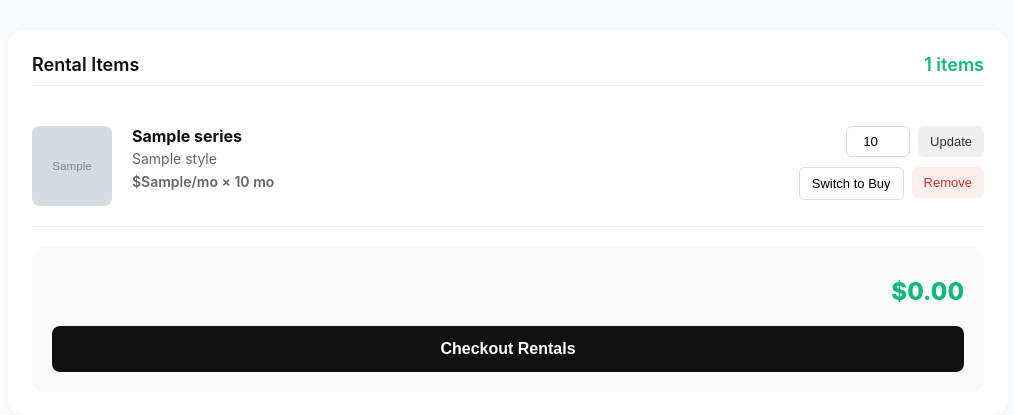
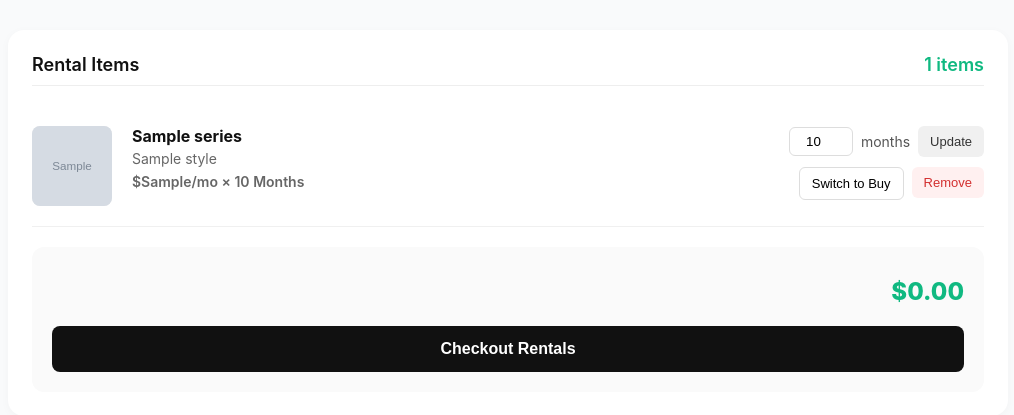
Before and after one commit to vvn-hsu/modoya, a Flask app: template templates/cart.html in a window 1280 px wide. Shown: the part 69-484 px from the top of the page, without its empty margins (132-1146 px from the left). Run offline with Flask 3, Linux system fonts and the light colour scheme; the template is opened without the code that fills it: most values are stand-ins (such as "Sample title", 1, 10 or a date in 2020); grey boxes marked "Sample" are stand-in pictures.

Commit message:
add the unit (month) in the cart

```diff
--- a/templates/cart.html
+++ b/templates/cart.html
@@ -70,11 +70,12 @@
                 <div class="item-details">
                     <h3>{{ item.series }}</h3>
                     <p>{{ item.style }}</p>
-                    <p style="margin-top:6px; font-weight:600;">${{ item.monthly_rent }}/mo × {{ item.duration }} mo</p>
+                    <p style="margin-top:6px; font-weight:600;">${{ item.monthly_rent }}/mo × {{ item.duration }} Months</p>
                 </div>
                 <div class="controls">
-                    <form action="{{ url_for('update_cart', item_id=item.id) }}" method="POST" style="display:flex; gap:8px;">
+                    <form action="{{ url_for('update_cart', item_id=item.id) }}" method="POST" style="display:flex; gap:8px; align-items: center;">
                         <input type="number" name="duration" value="{{ item.duration }}" min="1">
+                        <span style="font-size: 14px; color: #555;">months</span>
                         <button type="submit" name="action" value="update_duration" class="btn btn-update">Update</button>
                     </form>
                     <div class="action-row">
```
